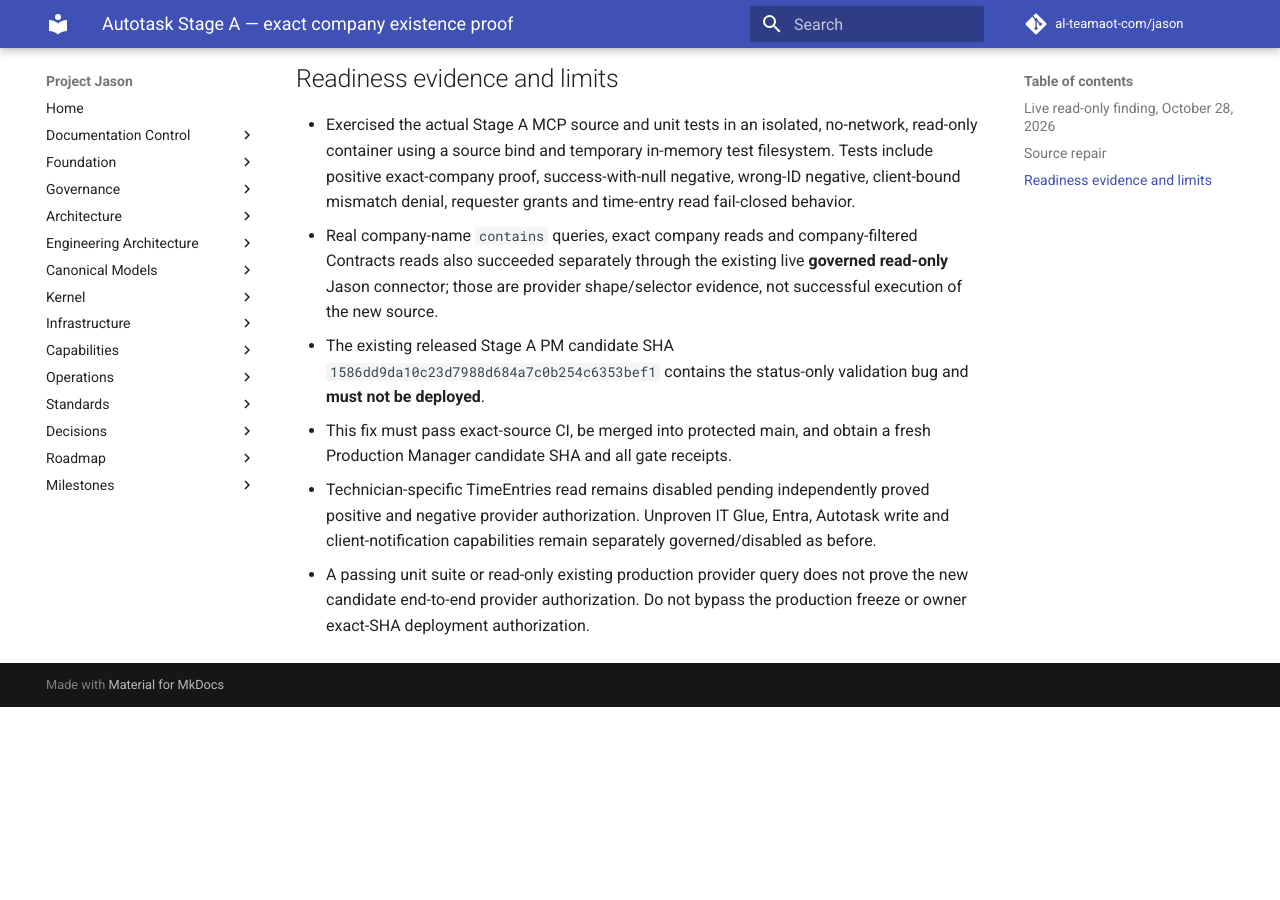
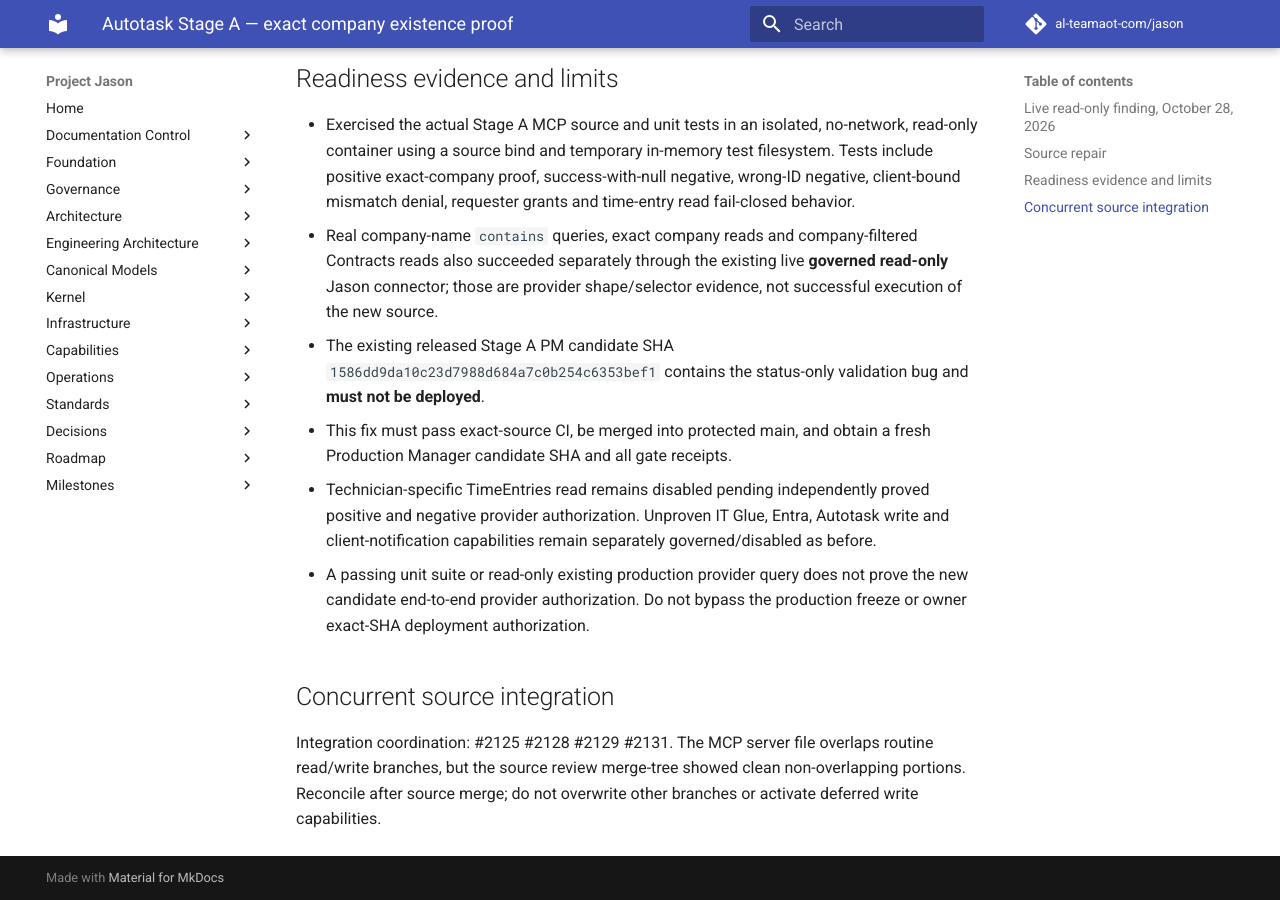
Before and after one commit to al-teamaot-com/jason, an MkDocs documentation site: the page built from docs/operations/Autotask-Exact-Company-Context-Proof-20261028.md, in a window 1280 px wide and 900 px high, scrolled down 689 px. Built offline with MkDocs 1.6.1 and Material for MkDocs 9.7.7, drawn with Linux system fonts in a browser that asks for light colours; comment, search, counter and statistics services are not loaded; before the commit the page ends 1396 px from its top, so only the background shows below that.

```diff
--- a/docs/operations/Autotask-Exact-Company-Context-Proof-20261028.md
+++ b/docs/operations/Autotask-Exact-Company-Context-Proof-20261028.md
@@ -43,3 +43,10 @@
 - A passing unit suite or read-only existing production provider query does not
   prove the new candidate end-to-end provider authorization. Do not bypass the
   production freeze or owner exact-SHA deployment authorization.
+
+## Concurrent source integration
+
+Integration coordination: #2125 #2128 #2129 #2131. The MCP server
+file overlaps routine read/write branches, but the source review merge-tree
+showed clean non-overlapping portions. Reconcile after source merge; do not
+overwrite other branches or activate deferred write capabilities.
```
Also changed, not shown: 1 other file.
